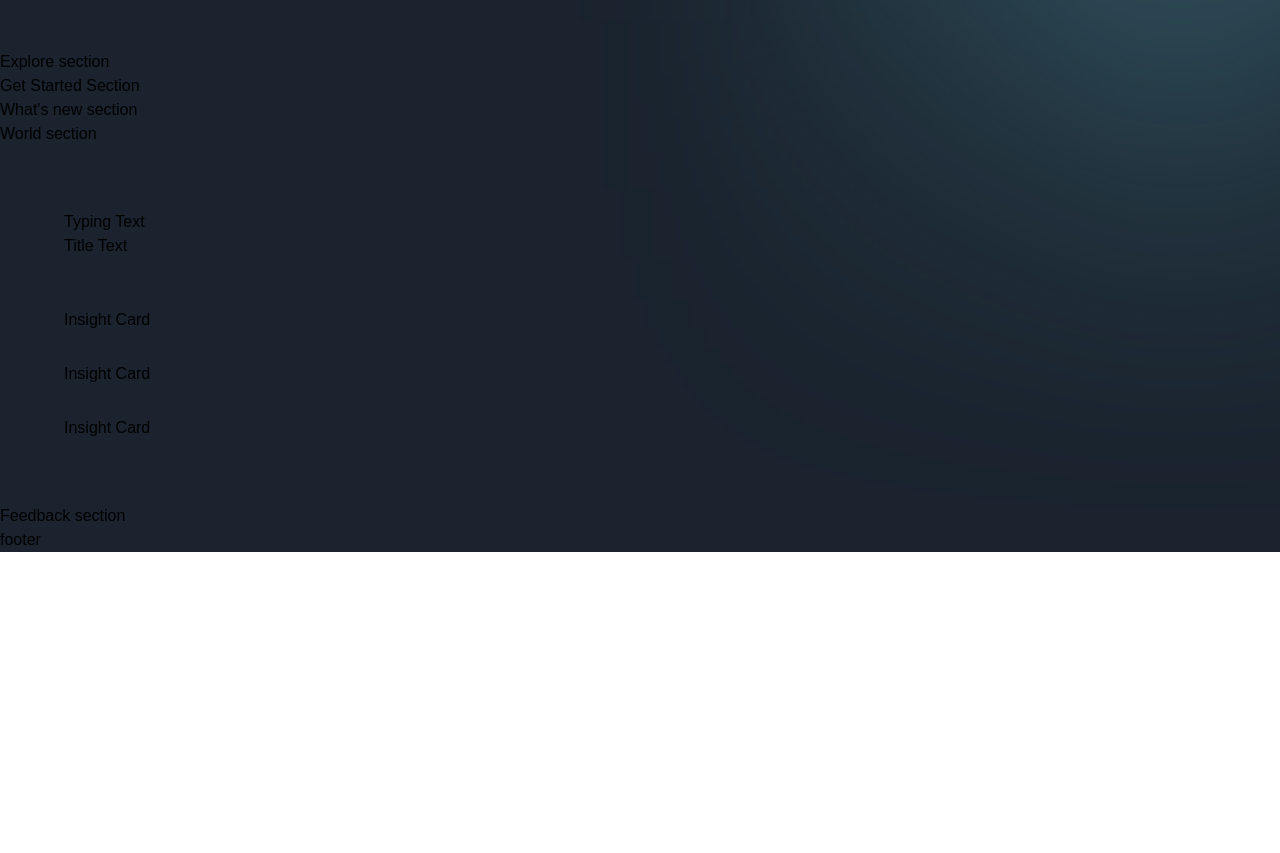
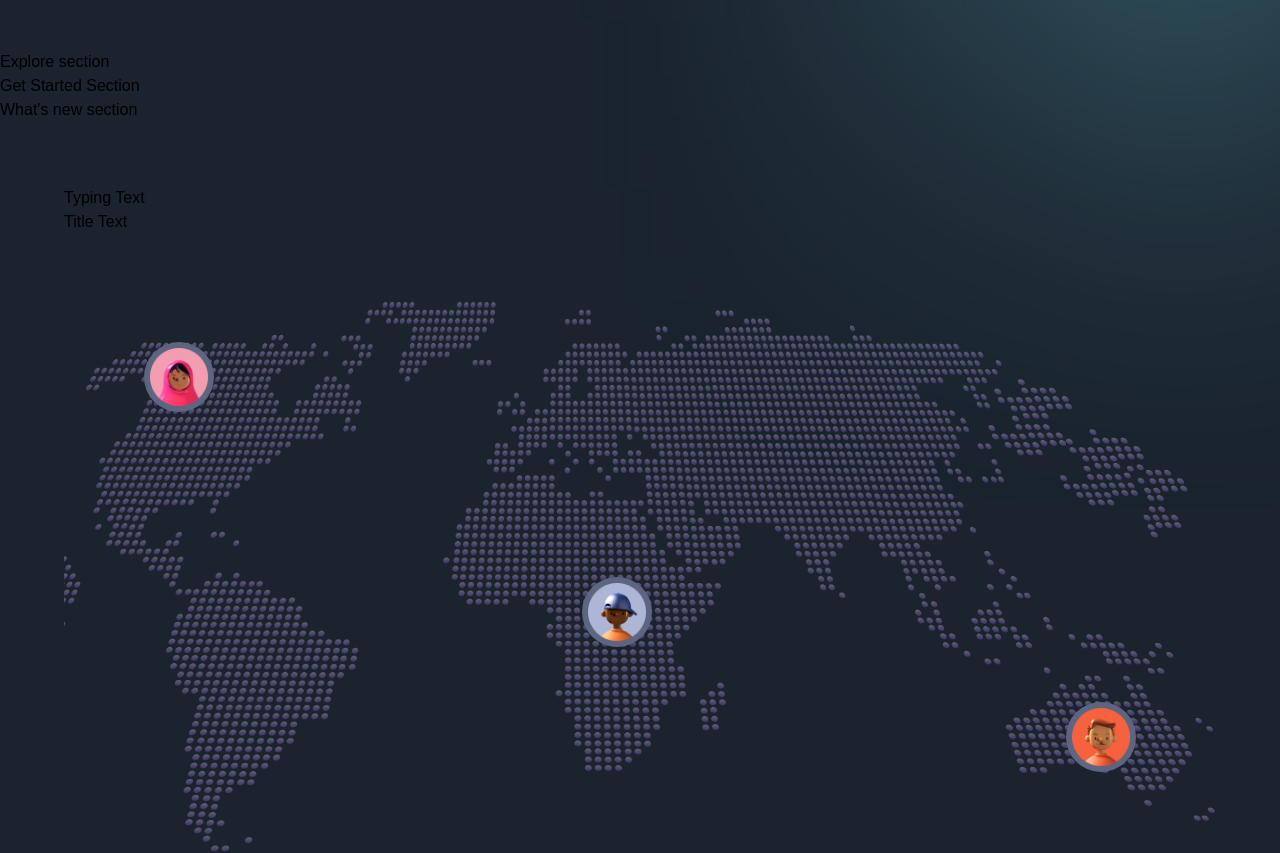
Before and after one commit to camilord-end/landing-page, a Next.js app: page / in a window 1280 px wide. Shown: the part 1440-2293 px from the top of the page. Before the commit the page ends 1992 px from the top, so only its background shows below. Built offline with nearby package versions, Linux system fonts and the light colour scheme; a web font is replaced by a local one.

Commit message:
Add world section

```diff
--- a/sections/World.jsx
+++ b/sections/World.jsx
@@ -1,9 +1,75 @@
-'use client';
+'use client'
+
+import { motion } from 'framer-motion'
+
+import styles from '../styles'
+import { TitleText, TypingText } from '../components'
+import { fadeIn, staggerContainer } from '../utils/motion'
+import Image from 'next/image'
 
 const World = () => (
-  <section>
-    World section
+  <section className={`${styles.paddings} relative z-10`}>
+    <motion.div
+      variants={staggerContainer}
+      initial='hidden'
+      whileInView='show'
+      viewport={{ once: true, amount: 0.25 }}
+      className={`${styles.innerWidth} mx-auto flex flex-col`}
+    >
+      <TypingText title='| People on the World' textStyles='text-center' />
+      <TitleText
+        title={
+          <>
+            Track friends around you and invite them to play together in the
+            same world
+          </>
+        }
+        textStyles='text-center'
+      />
+
+      <motion.div
+        variants={fadeIn('up', 'tween', 0.3, 1)}
+        className='relative mt-[68px] flex w-full h-[550px]'
+      >
+        <Image
+          src='/map.png'
+          alt='map'
+          width={1755}
+          height={789}
+          className='object-cover'
+        />
+
+        <div className='absolute bottom-20 right-20 w-[70px] h-[70px] p-[6px] rounded-full bg-[#5D6680]'>
+          <Image
+            src='/people-01.png'
+            alt='people'
+            width={122}
+            height={122}
+            className='w-full h-full'
+          />
+        </div>
+        <div className='absolute top-10 left-20 w-[70px] h-[70px] p-[6px] rounded-full bg-[#5D6680]'>
+          <Image
+            src='/people-02.png'
+            alt='people'
+            width={122}
+            height={122}
+            className='w-full h-full'
+          />
+        </div>
+
+        <div className='absolute top-1/2 left-[45%] w-[70px] h-[70px] p-[6px] rounded-full bg-[#5D6680]'>
+          <Image
+            src='/people-03.png'
+            alt='people'
+            width={122}
+            height={122}
+            className='w-full h-full'
+          />
+        </div>
+      </motion.div>
+    </motion.div>
   </section>
-);
+)
 
-export default World;
+export default World
```
